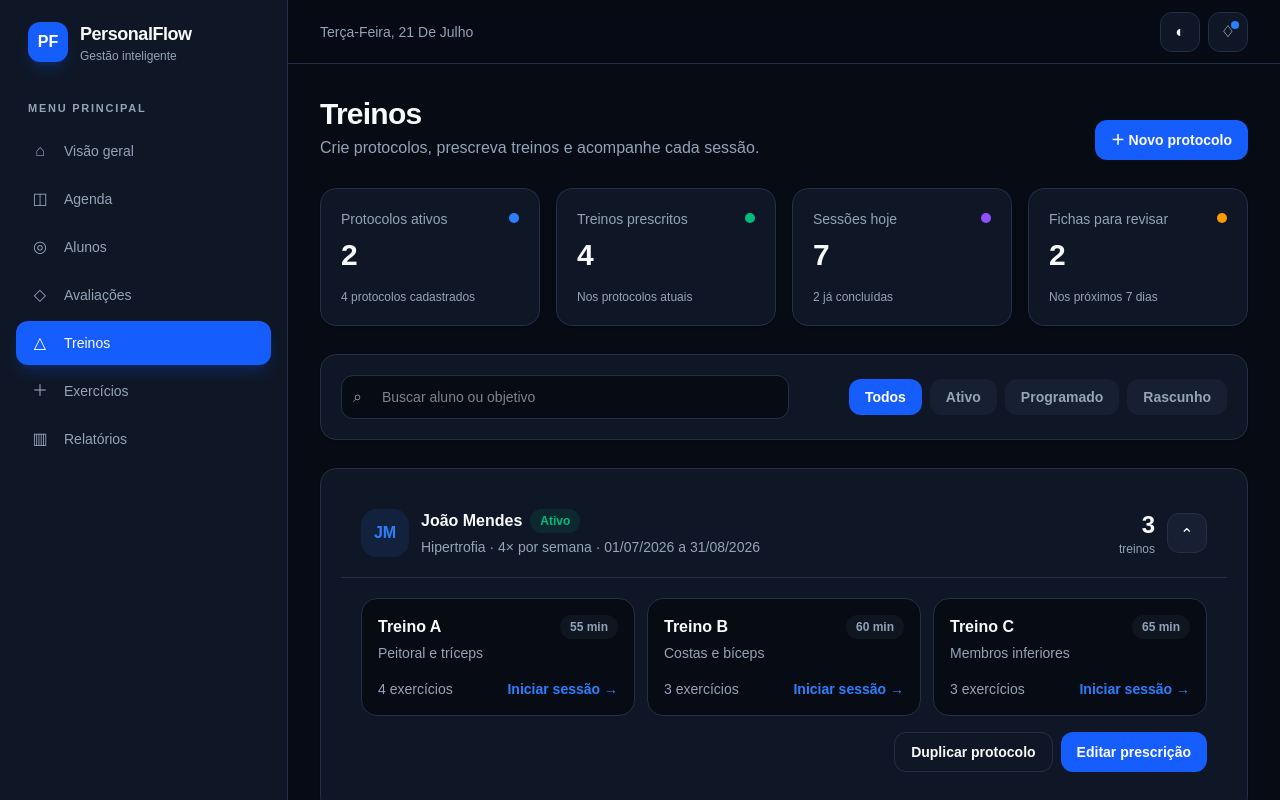
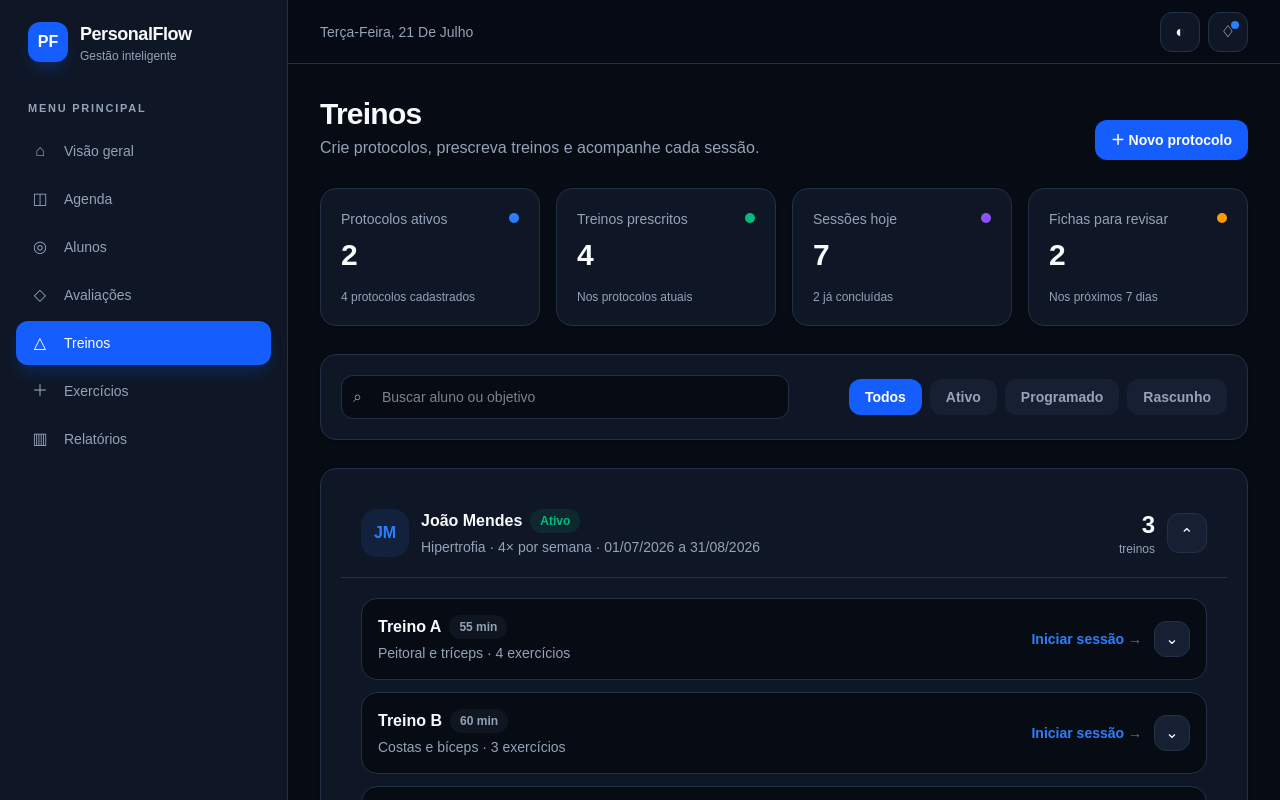
Before and after one commit to RaphaelPrado-PersonalFlow/personalflow, a Next.js app: page /treinos in a window 1280 px wide. Shown: the top 800 px of the page. Built offline with nearby package versions, Linux system fonts and the light colour scheme.

Commit message:
Adiciona volume muscular expansivel aos treinos

```diff
--- a/app/treinos/page.tsx
+++ b/app/treinos/page.tsx
@@ -9,7 +9,8 @@ import PageHeader from "@/components/ui/PageHeader";
 import StatCard from "@/components/ui/StatCard";
 
 type Exercise = { id: number; name: string; prescription: string; load: string };
-type Workout = { id: number; name: string; focus: string; duration: number; exercises: Exercise[] };
+type MuscleVolume = { muscle: string; sets: number };
+type Workout = { id: number; name: string; focus: string; duration: number; exercises: Exercise[]; volume: MuscleVolume[] };
 type Protocol = {
   id: number;
   student: string;
@@ -23,25 +24,25 @@ type Protocol = {
 
 const initialProtocols: Protocol[] = [
   { id: 1, student: "João Mendes", objective: "Hipertrofia", frequency: 4, status: "Ativo", start: "01/07/2026", end: "31/08/2026", workouts: [
-    { id: 11, name: "Treino A", focus: "Peitoral e tríceps", duration: 55, exercises: [
+    { id: 11, name: "Treino A", focus: "Peitoral e tríceps", duration: 55, volume: [{ muscle: "Peitoral", sets: 10 }, { muscle: "Tríceps", sets: 5 }, { muscle: "Deltoide anterior", sets: 3 }], exercises: [
       { id: 111, name: "Supino reto com barra", prescription: "4 × 8–10", load: "60 kg" },
       { id: 112, name: "Supino inclinado com halteres", prescription: "3 × 10–12", load: "24 kg" },
       { id: 113, name: "Crucifixo no cabo", prescription: "3 × 12–15", load: "18 kg" },
       { id: 114, name: "Tríceps na polia", prescription: "3 × 10–12", load: "35 kg" },
     ] },
-    { id: 12, name: "Treino B", focus: "Costas e bíceps", duration: 60, exercises: [
+    { id: 12, name: "Treino B", focus: "Costas e bíceps", duration: 60, volume: [{ muscle: "Costas", sets: 12 }, { muscle: "Bíceps", sets: 5 }, { muscle: "Deltoide posterior", sets: 3 }], exercises: [
       { id: 121, name: "Puxada alta", prescription: "4 × 8–10", load: "55 kg" },
       { id: 122, name: "Remada baixa", prescription: "4 × 10–12", load: "50 kg" },
       { id: 123, name: "Rosca direta", prescription: "3 × 10–12", load: "24 kg" },
     ] },
-    { id: 13, name: "Treino C", focus: "Membros inferiores", duration: 65, exercises: [
+    { id: 13, name: "Treino C", focus: "Membros inferiores", duration: 65, volume: [{ muscle: "Quadríceps", sets: 8 }, { muscle: "Glúteos", sets: 6 }, { muscle: "Isquiotibiais", sets: 3 }, { muscle: "Panturrilhas", sets: 4 }], exercises: [
       { id: 131, name: "Agachamento livre", prescription: "4 × 8–10", load: "80 kg" },
       { id: 132, name: "Leg press", prescription: "4 × 10–12", load: "180 kg" },
       { id: 133, name: "Mesa flexora", prescription: "3 × 12", load: "45 kg" },
     ] },
   ] },
   { id: 2, student: "Mariana Costa", objective: "Emagrecimento", frequency: 3, status: "Ativo", start: "15/06/2026", end: "15/08/2026", workouts: [
-    { id: 21, name: "Treino A", focus: "Corpo inteiro", duration: 50, exercises: [
+    { id: 21, name: "Treino A", focus: "Corpo inteiro", duration: 50, volume: [{ muscle: "Quadríceps", sets: 3 }, { muscle: "Costas", sets: 3 }, { muscle: "Peitoral", sets: 3 }, { muscle: "Glúteos", sets: 1.5 }, { muscle: "Tríceps", sets: 1.5 }], exercises: [
       { id: 211, name: "Agachamento goblet", prescription: "3 × 12", load: "18 kg" },
       { id: 212, name: "Remada articulada", prescription: "3 × 12", load: "30 kg" },
       { id: 213, name: "Supino na máquina", prescription: "3 × 12", load: "25 kg" },
@@ -58,6 +59,7 @@ export default function WorkoutsPage() {
   const [query, setQuery] = useState("");
   const [status, setStatus] = useState("Todos");
   const [expanded, setExpanded] = useState<number[]>([1]);
+  const [expandedWorkouts, setExpandedWorkouts] = useState<number[]>([]);
   const [newProtocolOpen, setNewProtocolOpen] = useState(false);
   const [activeSession, setActiveSession] = useState<{ protocol: Protocol; workout: Workout } | null>(null);
   const [completedExercises, setCompletedExercises] = useState<number[]>([]);
@@ -72,6 +74,10 @@ export default function WorkoutsPage() {
 
   function toggleProtocol(id: number) {
     setExpanded((current) => current.includes(id) ? current.filter((item) => item !== id) : [...current, id]);
+  }
+
+  function toggleWorkout(id: number) {
+    setExpandedWorkouts((current) => current.includes(id) ? current.filter((item) => item !== id) : [...current, id]);
   }
 
   function addProtocol(event: FormEvent<HTMLFormElement>) {
@@ -132,7 +138,26 @@ export default function WorkoutsPage() {
               </div>
 
               {isExpanded && <div className="border-t border-[var(--border)] p-4 sm:p-5">
-                {protocol.workouts.length ? <div className="grid gap-3 lg:grid-cols-2 xl:grid-cols-3">{protocol.workouts.map((workout) => <div key={workout.id} className="rounded-2xl border border-[var(--border)] bg-[var(--background)] p-4"><div className="flex items-start justify-between gap-3"><div><h3 className="font-semibold">{workout.name}</h3><p className="mt-1 text-sm text-[var(--muted)]">{workout.focus}</p></div><Badge tone="neutral">{workout.duration} min</Badge></div><div className="mt-4 flex items-center justify-between text-sm"><span className="text-[var(--muted)]">{workout.exercises.length} exercícios</span><button type="button" onClick={() => startSession(protocol, workout)} className="font-semibold text-blue-500 hover:text-blue-400">Iniciar sessão →</button></div></div>)}</div> : <div className="rounded-2xl border border-dashed border-[var(--border)] bg-[var(--background)] p-6 text-center"><p className="font-semibold">Nenhum treino criado</p><p className="mt-1 text-sm text-[var(--muted)]">Adicione o primeiro treino deste protocolo.</p></div>}
+                {protocol.workouts.length ? <div className="space-y-3">{protocol.workouts.map((workout) => {
+                  const workoutExpanded = expandedWorkouts.includes(workout.id);
+                  const maximumVolume = Math.max(...workout.volume.map((item) => item.sets), 1);
+                  return <div key={workout.id} className="overflow-hidden rounded-2xl border border-[var(--border)] bg-[var(--background)]">
+                    <div className="flex items-center gap-3 p-4">
+                      <button type="button" onClick={() => toggleWorkout(workout.id)} className="min-w-0 flex-1 text-left" aria-expanded={workoutExpanded}>
+                        <div className="flex flex-wrap items-center gap-2"><h3 className="font-semibold">{workout.name}</h3><Badge tone="neutral">{workout.duration} min</Badge></div>
+                        <p className="mt-1 text-sm text-[var(--muted)]">{workout.focus} · {workout.exercises.length} exercícios</p>
+                      </button>
+                      <button type="button" onClick={() => startSession(protocol, workout)} className="hidden whitespace-nowrap text-sm font-semibold text-blue-500 hover:text-blue-400 sm:block">Iniciar sessão →</button>
+                      <button type="button" onClick={() => toggleWorkout(workout.id)} className="grid size-9 shrink-0 place-items-center rounded-xl border border-[var(--border)] bg-[var(--surface-raised)]" aria-label={`${workoutExpanded ? "Recolher" : "Expandir"} ${workout.name}`}><span className={`transition-transform ${workoutExpanded ? "rotate-180" : ""}`}>⌄</span></button>
+                    </div>
+
+                    {workoutExpanded && <div className="grid gap-5 border-t border-[var(--border)] p-4 lg:grid-cols-[1fr_1.2fr]">
+                      <div><h4 className="text-sm font-semibold">Exercícios prescritos</h4><div className="mt-3 space-y-2">{workout.exercises.map((exercise, index) => <div key={exercise.id} className="flex items-center gap-3 rounded-xl bg-[var(--surface)] p-3"><span className="grid size-7 shrink-0 place-items-center rounded-full bg-blue-500/10 text-xs font-semibold text-blue-500">{index + 1}</span><div className="min-w-0 flex-1"><p className="truncate text-sm font-medium">{exercise.name}</p><p className="mt-0.5 text-xs text-[var(--muted)]">{exercise.prescription} · {exercise.load}</p></div></div>)}</div></div>
+                      <div><div className="flex items-end justify-between gap-3"><div><h4 className="text-sm font-semibold">Volume por grupo muscular</h4><p className="mt-1 text-xs text-[var(--muted)]">Séries equivalentes neste treino</p></div><Badge tone="info">{workout.volume.reduce((total, item) => total + item.sets, 0).toLocaleString("pt-BR")} séries</Badge></div><div className="mt-4 space-y-3">{workout.volume.map((item) => <div key={item.muscle}><div className="mb-1.5 flex items-center justify-between gap-3 text-xs"><span className="font-medium">{item.muscle}</span><strong>{item.sets.toLocaleString("pt-BR")} séries</strong></div><div className="h-3 overflow-hidden rounded-full bg-[var(--surface-raised)]"><div className="h-full rounded-full bg-gradient-to-r from-blue-600 to-cyan-400" style={{ width: `${item.sets / maximumVolume * 100}%` }} /></div></div>)}</div><p className="mt-4 text-xs text-[var(--muted)]">O cálculo considera séries diretas e a participação ponderada dos músculos secundários.</p></div>
+                      <Button className="w-full lg:col-span-2 sm:hidden" onClick={() => startSession(protocol, workout)}>Iniciar sessão</Button>
+                    </div>}
+                  </div>;
+                })}</div> : <div className="rounded-2xl border border-dashed border-[var(--border)] bg-[var(--background)] p-6 text-center"><p className="font-semibold">Nenhum treino criado</p><p className="mt-1 text-sm text-[var(--muted)]">Adicione o primeiro treino deste protocolo.</p></div>}
                 <div className="mt-4 flex flex-col gap-2 sm:flex-row sm:justify-end"><Button variant="secondary">Duplicar protocolo</Button><Button>{protocol.workouts.length ? "Editar prescrição" : "＋ Adicionar treino"}</Button></div>
               </div>}
             </Card>;
```
